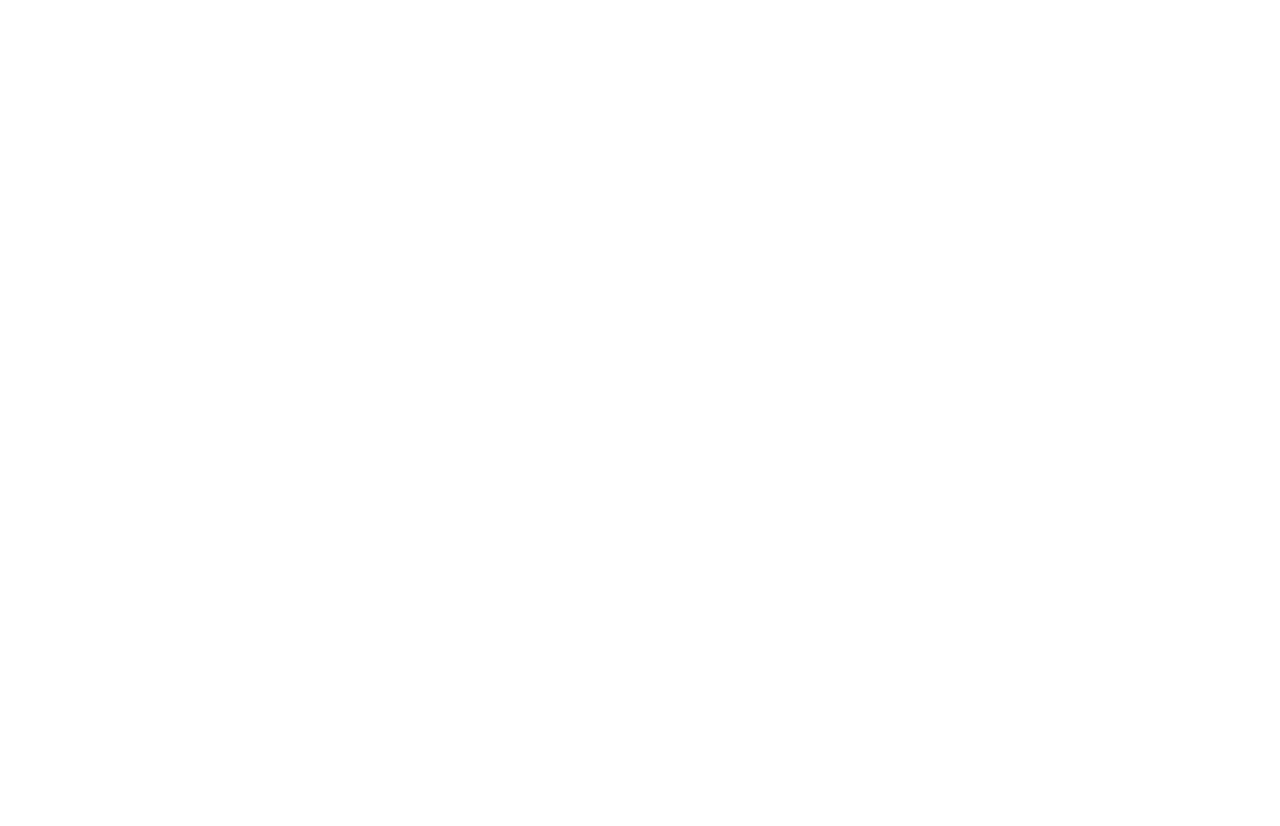
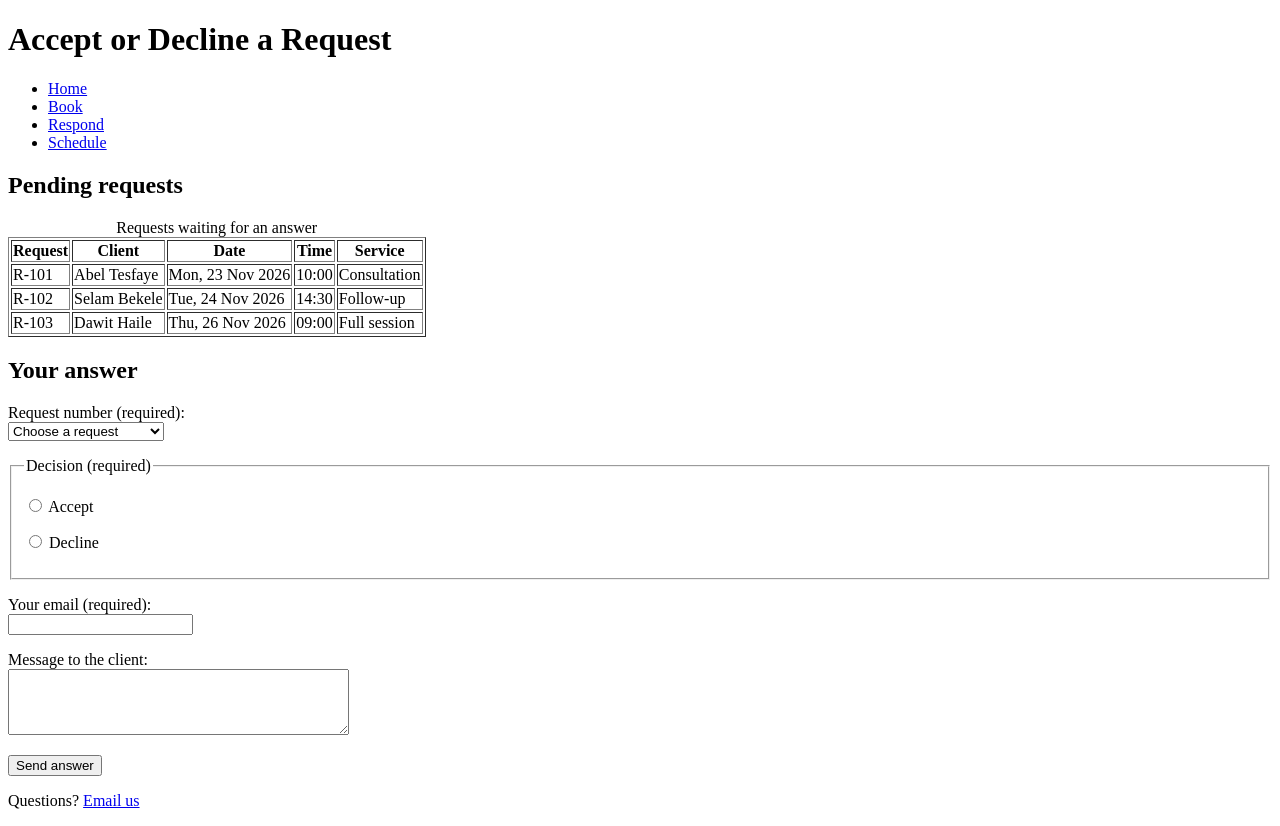
Before and after one commit to betelhembelay16-ux/Appointment, a plain HTML site: page pages/respond.html in a window 1280 px wide. Before the commit the page ends 800 px from the top, so only its background shows below. Drawn offline with Linux system fonts and the light colour scheme.

Commit message:
Add respond page with pending requests table and answer form

```diff
--- a/pages/respond.html
+++ b/pages/respond.html
@@ -1,11 +1,80 @@
 <!DOCTYPE html>
 <html lang="en">
 <head>
-  <meta charset="UTF-8">
-  <meta name="viewport" content="width=device-width, initial-scale=1.0">
-  <title>Document</title>
+  <meta charset="utf-8">
+  <meta name="viewport" content="width=device-width, initial-scale=1">
+  <title>Respond</title>
 </head>
 <body>
 
+  <header>
+    <h1>Accept or Decline a Request</h1>
+    <nav>
+      <ul>
+        <li><a href="../index.html">Home</a></li>
+        <li><a href="book.html">Book</a></li>
+        <li><a href="respond.html">Respond</a></li>
+        <li><a href="schedule.html">Schedule</a></li>
+      </ul>
+    </nav>
+  </header>
+
+  <main>
+    <h2>Pending requests</h2>
+    <table border="1">
+      <caption>Requests waiting for an answer</caption>
+      <thead>
+        <tr>
+          <th scope="col">Request</th>
+          <th scope="col">Client</th>
+          <th scope="col">Date</th>
+          <th scope="col">Time</th>
+          <th scope="col">Service</th>
+        </tr>
+      </thead>
+      <tbody>
+        <tr><td>R-101</td><td>Abel Tesfaye</td><td>Mon, 23 Nov 2026</td><td>10:00</td><td>Consultation</td></tr>
+        <tr><td>R-102</td><td>Selam Bekele</td><td>Tue, 24 Nov 2026</td><td>14:30</td><td>Follow-up</td></tr>
+        <tr><td>R-103</td><td>Dawit Haile</td><td>Thu, 26 Nov 2026</td><td>09:00</td><td>Full session</td></tr>
+      </tbody>
+    </table>
+
+    <h2>Your answer</h2>
+    <form action="mailto:Qetero@gmail.com" method="post" enctype="text/plain">
+      <p>
+        <label for="request">Request number (required):</label><br>
+        <select id="request" name="request" required>
+          <option value="">Choose a request</option>
+          <option value="R-101">R-101 &ndash; Abel Tesfaye</option>
+          <option value="R-102">R-102 &ndash; Selam Bekele</option>
+          <option value="R-103">R-103 &ndash; Dawit Haile</option>
+        </select>
+      </p>
+      <fieldset>
+        <legend>Decision (required)</legend>
+        <p>
+          <input type="radio" id="accept" name="decision" value="accept" required>
+          <label for="accept">Accept</label>
+        </p>
+        <p>
+          <input type="radio" id="decline" name="decision" value="decline">
+          <label for="decline">Decline</label>
+        </p>
+      </fieldset>
+      <p>
+        <label for="provider-email">Your email (required):</label><br>
+        <input type="email" id="provider-email" name="provider-email" required>
+      </p>
+      <p>
+        <label for="note">Message to the client:</label><br>
+        <textarea id="note" name="note" rows="4" cols="40"></textarea>
+      </p>
+      <p><button type="submit">Send answer</button></p>
+    </form>
+  </main>
+
+  <footer>
+    <p>Questions? <a href="mailto:Qetero@gmail.com">Email us</a></p>
+  </footer>
 </body>
 </html>
```
